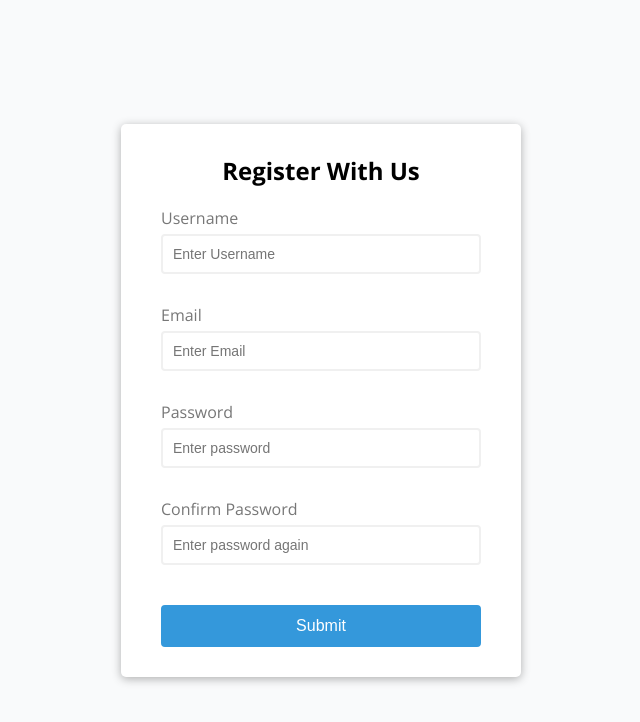
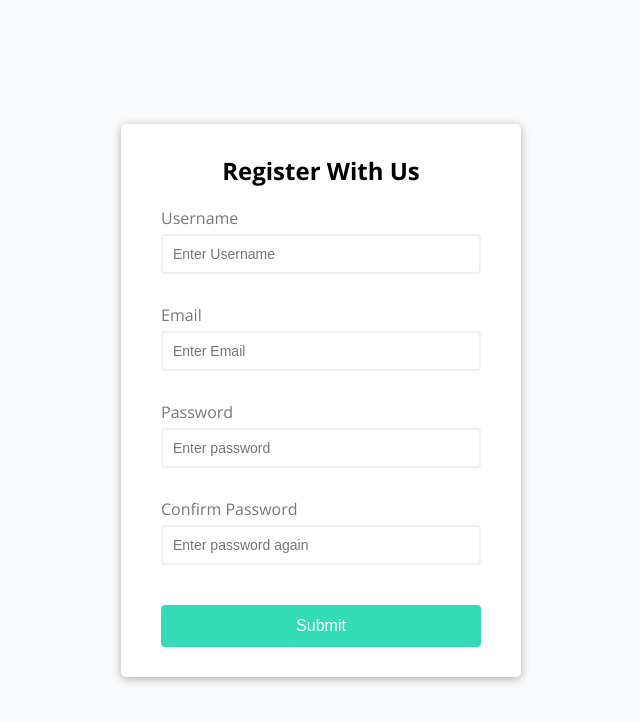
Before and after one commit to Bhavyawahie/Javascript-Projects, a plain HTML site: page Form Validator/index.html in a window 1280 px wide. Shown: the whole page, without its empty margins (319-959 px from the left). Drawn offline with nearby package versions, Linux system fonts and the light colour scheme.

Commit message:
Button color changed

```diff
--- a/Form Validator/styles.css
+++ b/Form Validator/styles.css
@@ -81,8 +81,8 @@ h2 {
 
 .form button {
     cursor: pointer;
-    background-color: #3498db;
-    border: 2px solid #3498db;
+    background-color: #34dbb7;
+    border: 2px solid #34dbb7;
     border-radius: 4px;
     color: #fff;
     display: block;
```
